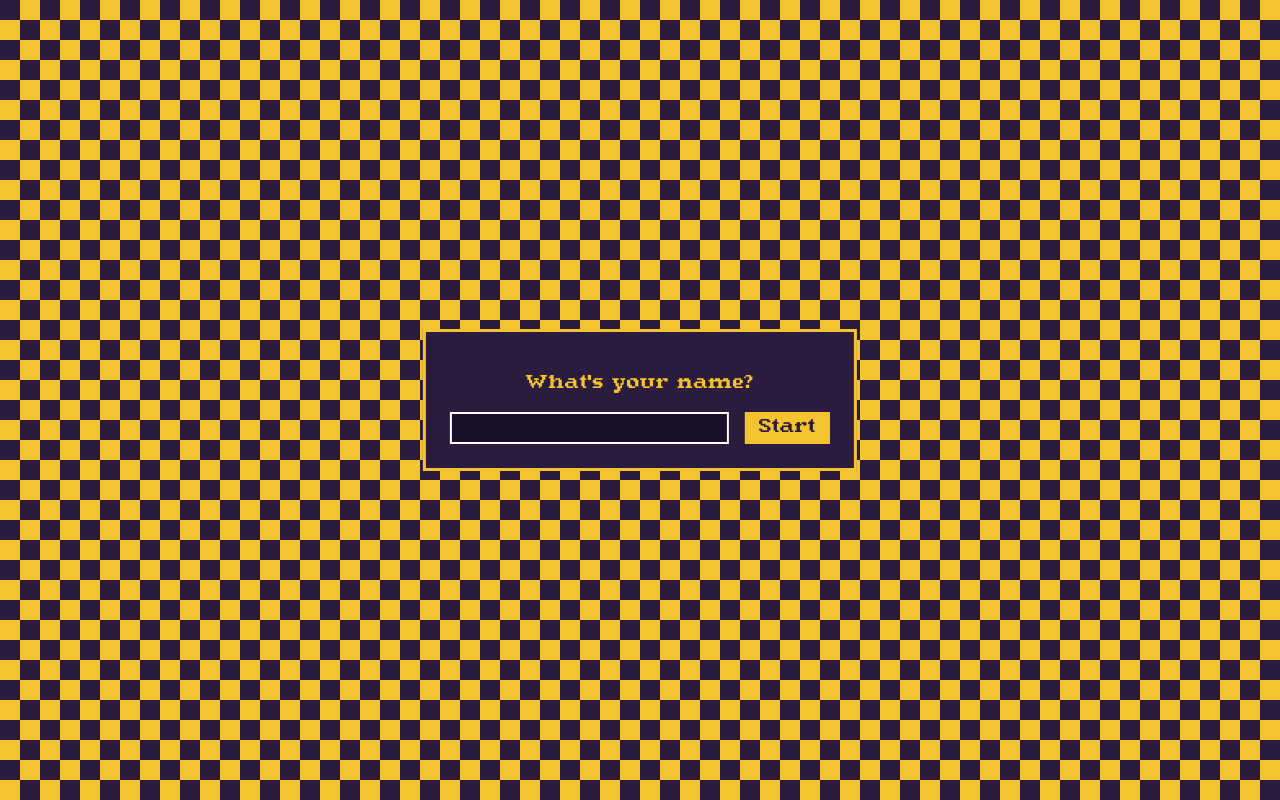
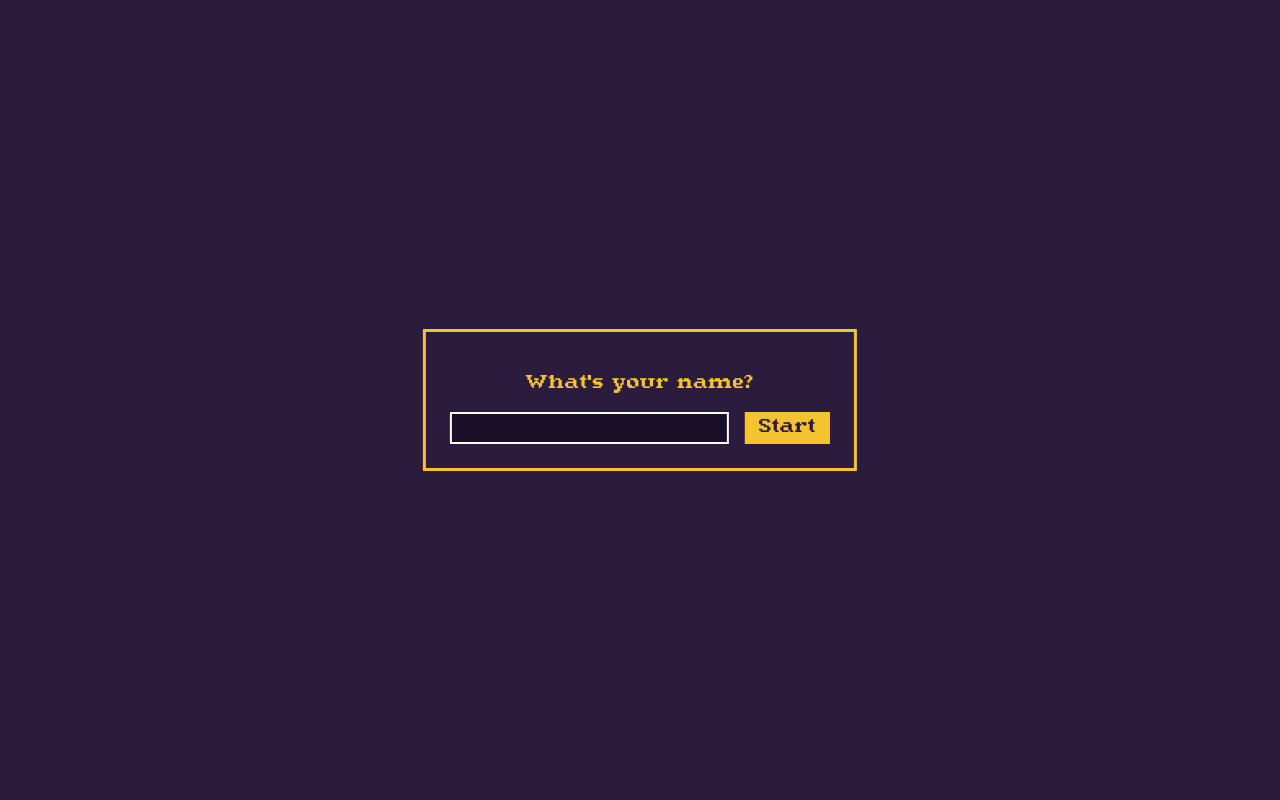
Before and after one commit to haadimn/mustapha-portfolio, a website built with Vite: page index.html in a window 1280 px wide. Built offline with nearby package versions, Linux system fonts and the light colour scheme; what kaplay would draw is missing.

Commit message:
Refactor background styles: simplify body background to a solid color

```diff
--- a/index.html
+++ b/index.html
@@ -5,19 +5,7 @@
     <meta name="viewport" content="width=device-width, initial-scale=1, maximum-scale=1, user-scalable=no" />
     <title>portfolio</title>
     <style>
-      html, body {
-        margin: 0;
-        height: 100%;
-        touch-action: none;
-        background-color: #2b1b3d;
-        background-image:
-          linear-gradient(45deg, #f4c430 25%, transparent 25%),
-          linear-gradient(-45deg, #f4c430 25%, transparent 25%),
-          linear-gradient(45deg, transparent 75%, #f4c430 75%),
-          linear-gradient(-45deg, transparent 75%, #f4c430 75%);
-        background-size: 40px 40px;
-        background-position: 0 0, 0 20px, 20px -20px, -20px 0px;
-      }
+      html, body { margin: 0; height: 100%; background: #2b1b3d; touch-action: none; }
       /* ponytail: KAPLAY appends its canvas straight into <body> (no `root`
          option set), so body doubles as the shared positioned container for
          canvas + #textbox-root. Upgrade path: if KAPLAY gets a dedicated
```
